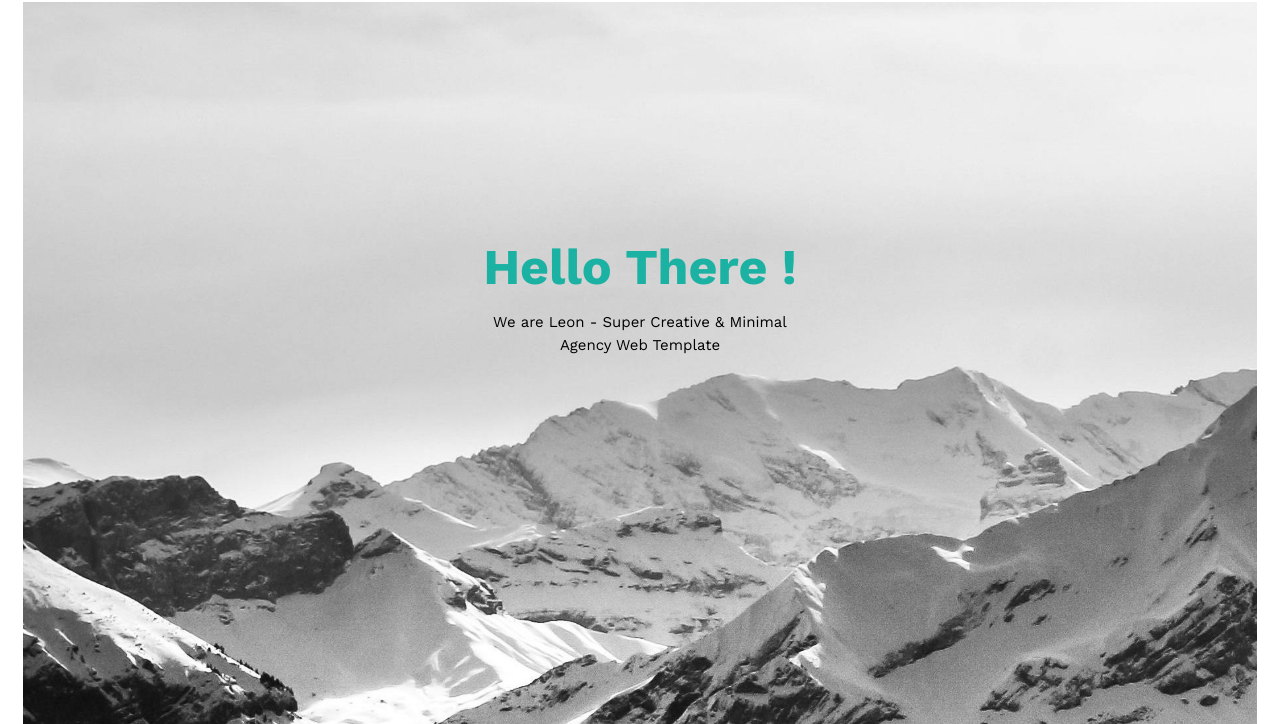
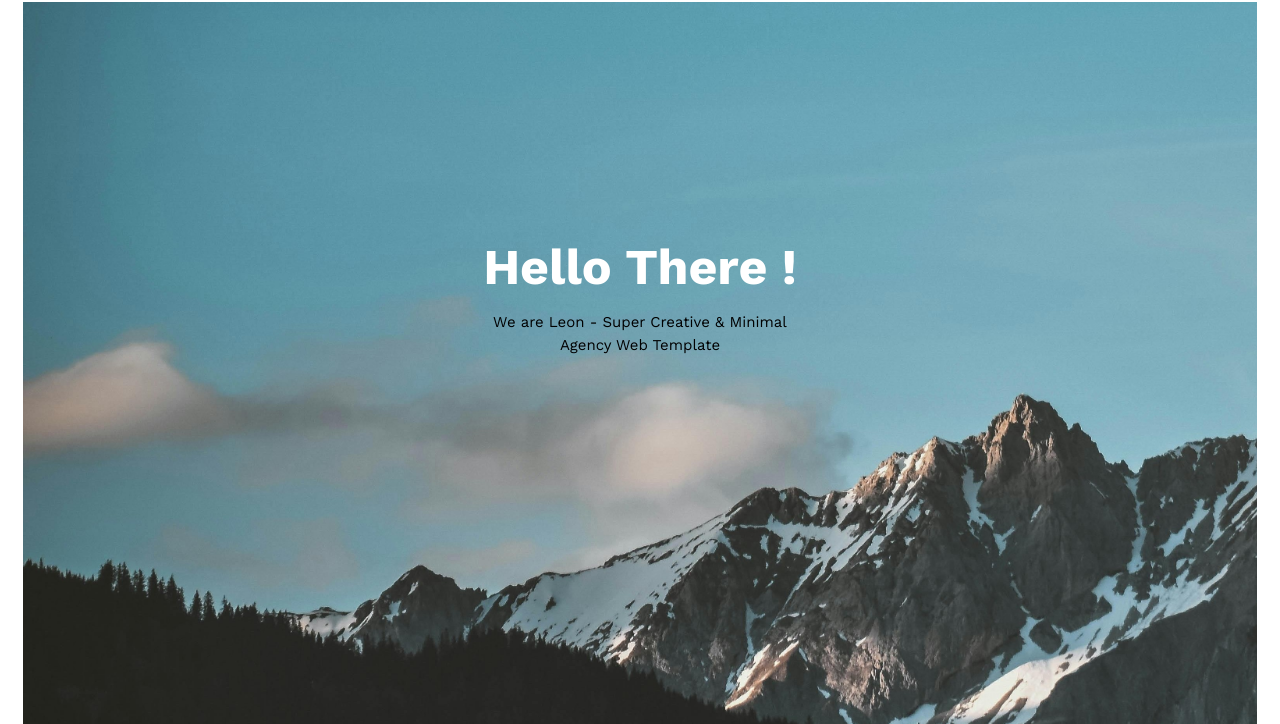
Before and after one commit to saraabelmaged/agency-portfolio-template, a plain HTML site: page index.html in a window 1280 px wide. Shown: the part 76-800 px from the top of the page. Drawn offline with nearby package versions, Linux system fonts and the light colour scheme.

Commit message:
Edit Landing background

```diff
--- a/main.css
+++ b/main.css
@@ -165,7 +165,7 @@ body {
 /* Landing */
 
 .landing {
-    background: url(./images/Landing.jpg);
+    background: url(./images/Landing2.jpg);
     background-size: cover;
     height: calc(100vh + 64px);
     position: relative;
@@ -182,7 +182,7 @@ body {
 }
 .landing .intro-text h1 {
     margin: 0;
-    color: var(--main-color);
+    color: white;
     font-weight: bold;
     font-size: 50px;
 }
```
Also changed, not shown: images/Landing.jpg (deleted), images/Landing2.jpg (added).
